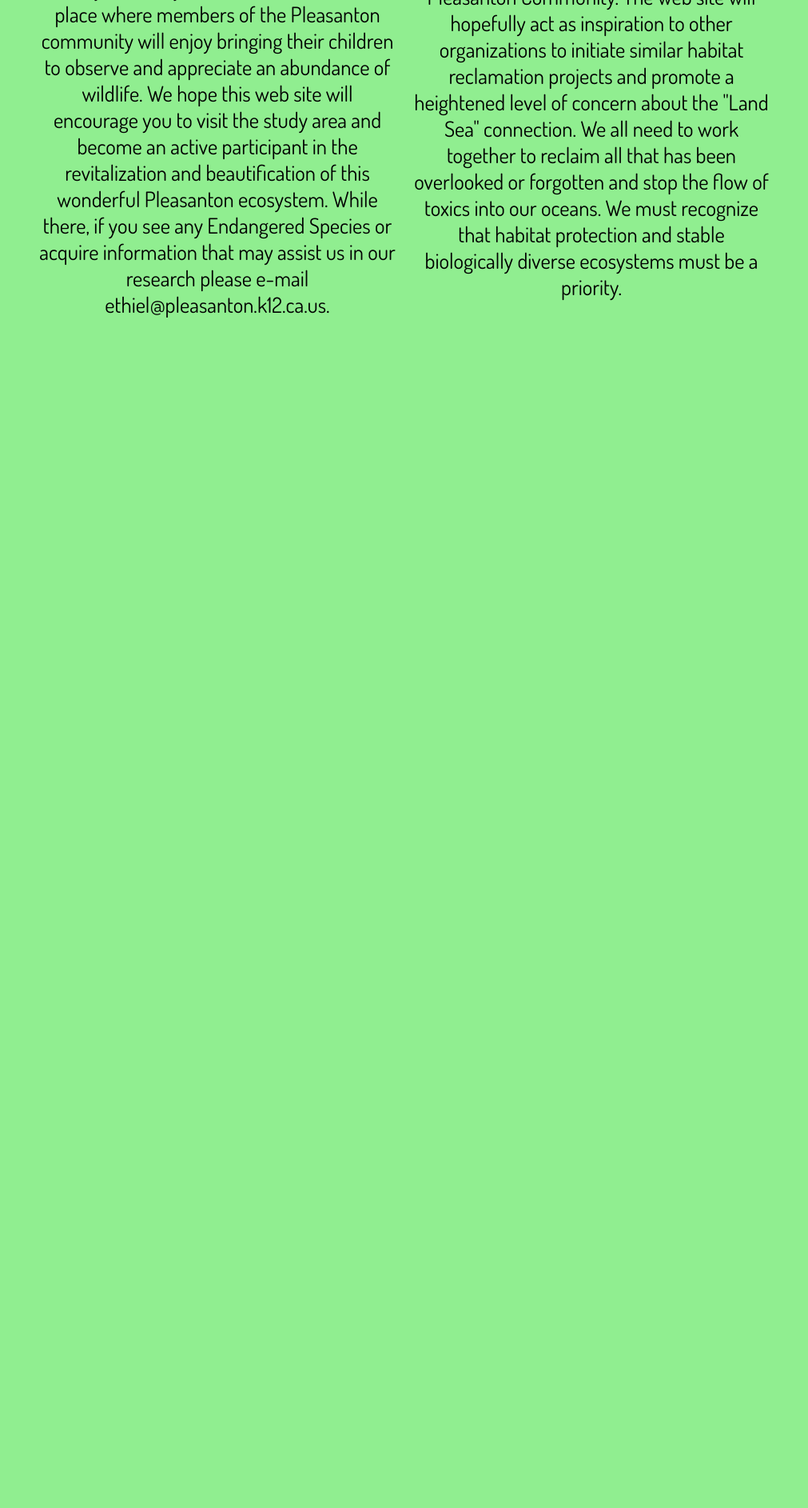
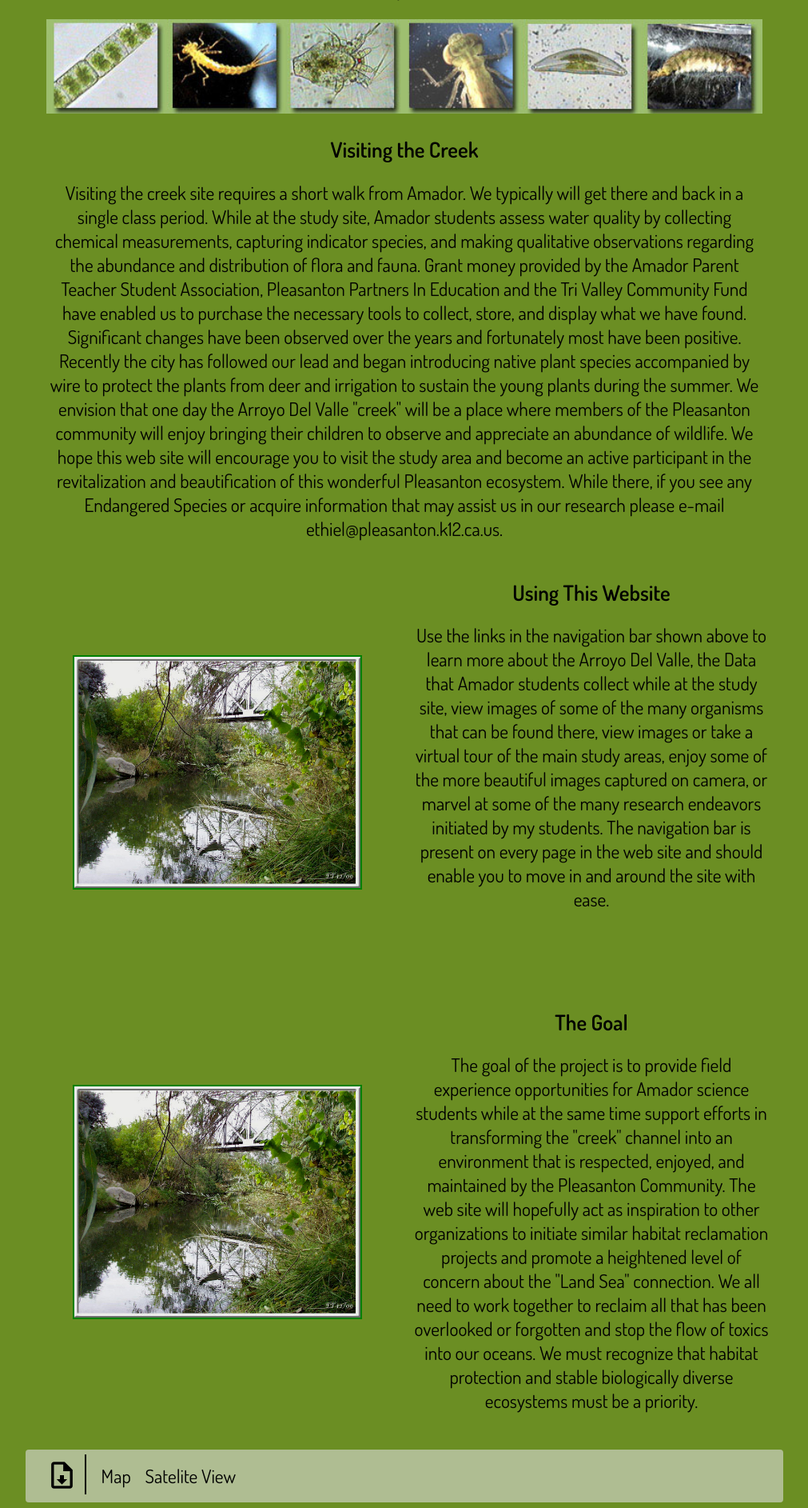
Before and after one commit to subatuba21/Creek, a PHP site: page / in a window 1280 px wide. Shown: the part 1635-3520 px from the top of the page at 80% size, without its empty margins (134-1145 px from the left). Before the commit the page ends 2032 px from the top, so only its background shows below. Run offline with PHP 8.4, Linux system fonts and the light colour scheme; some libraries are stand-ins or nearby versions.

Commit message:
main layout

```diff
--- a/creek.css
+++ b/creek.css
@@ -121,8 +121,11 @@ h1 {
   margin: 0px;
   text-align: center;
   font-family: 'Dosis', sans-serif;
-  font-size: 20pt;
-  background-color:  	#90EE90;
+  font-size: 17.5pt;
+  background-color: #6B8E23;
+  width: 100%;
+  padding-bottom: 20px;
+  display: inline-block;
   }
 
 h2 {
@@ -132,18 +135,48 @@ h2 {
   text-align: center;
 }
 
-#mtgrid {
+.mtgrid {
   display: grid;
   grid-template-columns: 15% 35% 35% 15%;
-  grid-template-rows: auto auto;
+  grid-template-rows: 1fr 1fr;
   justify-content: center;
   align-content: center;
   grid-column-gap: 20px;
   grid-row-gap: 10px;
+  padding-bottom: 20px;
+}
+
+#im1 {
+  grid-area: 1/2/2/3;
+  width: 100%;
+  height: 100%;
+  display: flex;
+  justify-content: center;
+  align-items: center;
+}
+#im2 {
+  grid-area: 2/2/3/3;
+  width: 100%;
+  height: 100%;
+  display: flex;
+  justify-content: center;
+  align-items: center;
+}
+
+.mtgrid img {
+  max-width: 80%;
+  object-fit: cover;
+  border: 2px solid green;
 }
 
 #visit {
-  grid-area: 1/2/3/3;
+  text-align: center;
+  margin-bottom: 2%;
+}
+
+#visit p {
+  margin-left: 15%;
+  margin-right: 15%;
 }
 
 #use {
@@ -347,3 +352,100 @@ h2 {
   border: 5px solid black;
   border-radius: 10px;
 }
+
+#switchbuttons {
+  float: right;
+}
+
+.switchbutton {
+  display: flex;
+  height: 130px;
+  width: 130px;
+  background-color: blue;
+  justify-content: center;
+  align-items: center;
+  margin: 10px;
+  border-radius: 10px;
+}
+
+.c1 {
+  background: url(pics/leafp.jpg);
+  background-repeat: no-repeat;
+  background-size: cover;
+}
+
+.c2 {
+  background: url(pics/fish.jpg);
+  background-repeat: no-repeat;
+  background-size: cover;
+}
+
+#duck {
+max-height: 100px;
+max-width: 100px;
+}
+
+h6 {
+  width: 100%;
+    background-color: rgba(0, 0, 0, 0.5);
+    color: white;
+}
+
+.separator {
+  width: 20%;
+  margin-top: 50px;
+  color: #256d7b;
+}
+
+#about {
+  text-align: center;
+  width: 100%;
+}
+
+#about p {
+  display: inline-block;
+  width: 70%;
+  margin-top: 2%;
+}
+
+#filebar {
+  display: inline-block;
+  width: 73%;
+  margin-top: 2%;
+  margin-bottom: 2%;
+  background-color: rgba(220,220,220, 0.6);
+  border-radius: 4px;
+  padding: .5%;
+}
+
+#filebar i {
+  display: inline-block;
+  margin-left: 2%;
+  margin-right: 2%;
+  float: left;
+  font-size: 30pt;
+  clear: right;
+  border-right: 2px solid black;
+  padding-right: .9%;
+}
+
+#filebar li {
+  list-style-type: none;
+  margin-right: 2%;
+  float: left;
+
+}
+
+#filebar li:hover {
+  opacity: .6;
+}
+
+#filebar a{
+  text-decoration: none;
+  color: black;
+}
+
+#filebar ul {
+  position: relative;
+  top: -12px;
+}
--- a/index.php
+++ b/index.php
@@ -6,6 +6,7 @@
   <title>AV Creek Website</title>
   <link rel="stylesheet" href="creek.css">
   <link href="https://fonts.googleapis.com/css?family=Dosis:200,300,400,500,600,700,800" rel="stylesheet">
+  <link rel="stylesheet" href="https://cdn.materialdesignicons.com/4.4.95/css/materialdesignicons.min.css">
 </head>
 <body>
     <?php
@@ -22,20 +23,62 @@
       </div>
     </div>
     <div id="maintext">
-      <div id="mtgrid">
+      <div id="about">
+        <p>The Arroyo Del Valle is a tributary branching from the Lake del Valle watershed. It winds its way through the town of Pleasanton. Pleasanton's Main Street passes over it and the historic Pleasanton Hotel sits along side the creek bank.
+What is now a creek used to be a significant tributary supporting a healthy steelhead population. Winter storms would create significant runoff and fill the Arroyo with enough water to allow fish to migrate inland to numerous spawning sites.
+As the city of Pleasanton continued to grow and housing sprang up along the banks of the Arroyo, erosion became a major concern. Concrete pilings and rip rock was deposited at vulnerable bends in the Arroyo to curb erosion. Formation of local reservoirs needed to recharge the valleys underground aquifer, and water diversion for industry and recreational use led to a significant reduction of water flow and a channel that would end up being dry throughout most of the summer. Due to Kaiser Industries quarry operations, located by the Shadow Cliffs reservoir, there is currently water flow throughout the entire year. Their mining operations involves pumping water from the quarry site into the Del Valle channel creating what the Arroyo has become today. Duing our research there have been three occasions where diversion of water into the channel was stopped to accomodate maintenance operations. This led to the creek completely drying up below the Main Street Bridge and killing thousands of fish, amphibians, and countless numbers of aquatic insects. We have made efforts to insure that the company continues a supply of water so as to maintain the ecosystem that they have created. California Fish and Game have assisted us with this effort. For more about what we have observed, visit the Arroyo Field Guide, Arroyo Data Collection, or Arroyo Study Sites.
+The steelhead may be gone but the Arroyo still creates a wonderfull wetland habitat. Stoic trees, blue herons, belted kingfishers, large mouth black bass, blugill, racoons, and other interesting wildlife are still common in the Arroyo Del Valle.
+Many residents and local industry aren't aware of what the Arroyo once was and what is has the potential to become. It is for this reason that the Amador Valley High School Science Department has begun the Arroyo Del Valle Creek Watch Project. Our mission is to use the creek as an outdoor laboratory. While learning basic concepts in both life and physical sciences students will hopefully develop an appreciation for one of Pleasanton's remaining natural resources and perhaps help to establish a more stable ecosystem.
+        </p>
+        <img style="width:70%;"src="pics/banner2.jpg" alt="">
+      </div>
         <div id="visit">
           <h2>Visiting the Creek</h2>
+          <p>
           Visiting the creek site requires a short walk from Amador. We typically will get there and back in a single class period. While at the study site, Amador students assess water quality by collecting chemical measurements, capturing indicator species, and making qualitative observations regarding the abundance and distribution of flora and fauna. Grant money provided by the Amador Parent Teacher Student Association, Pleasanton Partners In Education and the Tri Valley Community Fund have enabled us to purchase the necessary tools to collect, store, and display what we have found. Significant changes have been observed over the years and fortunately most have been positive. Recently the city has followed our lead and began introducing native plant species accompanied by wire to protect the plants from deer and irrigation to sustain the young plants during the summer. We envision that one day the Arroyo Del Valle "creek" will be a place where members of the Pleasanton community will enjoy bringing their children to observe and appreciate an abundance of wildlife. We hope this web site will encourage you to visit the study area and become an active participant in the revitalization and beautification of this wonderful Pleasanton ecosystem. While there, if you see any Endangered Species or acquire information that may assist us in our research please e-mail ethiel@pleasanton.k12.ca.us.
+        </p>
+      </div>
+      <div class="mtgrid">
+        <div id="im1">
+          <img src="pics/5.jpg" alt="">
+        </div>
+        <div id="im2">
+            <img src="pics/5.jpg" alt="">
+        </div>
+
+        <div id="goal">
+          <h2>The Goal</h2>
+          The goal of the project is to provide field experience opportunities for Amador science students while at the same time support efforts in transforming the "creek" channel into an environment that is respected, enjoyed, and maintained by the Pleasanton Community. The web site will hopefully act as inspiration to other organizations to initiate similar habitat reclamation projects and promote a heightened level of concern about the "Land Sea" connection. We all need to work together to reclaim all that has been overlooked or forgotten and stop the flow of toxics into our oceans. We must recognize that habitat protection and stable biologically diverse ecosystems must be a priority.
         </div>
         <div id="use">
           <h2>Using This Website</h2>
           Use the links in the navigation bar shown above to learn more about the Arroyo Del Valle, the Data that Amador students collect while at the study site, view images of some of the many organisms that can be found there, view images or take a virtual tour of the main study areas, enjoy some of the more beautiful images captured on camera, or marvel at some of the many research endeavors initiated by my students. The navigation bar is present on every page in the web site and should enable you to move in and around the site with ease.
         </div>
-        <div id="goal">
-          <h2>The Goal</h2>
-          The goal of the project is to provide field experience opportunities for Amador science students while at the same time support efforts in transforming the "creek" channel into an environment that is respected, enjoyed, and maintained by the Pleasanton Community. The web site will hopefully act as inspiration to other organizations to initiate similar habitat reclamation projects and promote a heightened level of concern about the "Land Sea" connection. We all need to work together to reclaim all that has been overlooked or forgotten and stop the flow of toxics into our oceans. We must recognize that habitat protection and stable biologically diverse ecosystems must be a priority.
+      </div>
+      <div id="filebar">
+        <i class="mdi mdi-file-download-outline"></i>
+        <ul>
+          <li>
+            <a href="">Map</a>
+          </li>
+          <li>
+            <a href="">Satelite View</a>
+          </li>
+        </ul>
+
       </div>
     </div>
+
+<!--
+<div class="switchbutton c1">
+  <h6>The Goal</h6>
 </div>
+<div class="switchbutton c2">
+  <h6>How to use this website</h6>
+</div>
+
+
+  -->
+
   </body>
 </html>
--- a/navbar.php
+++ b/navbar.php
@@ -17,7 +17,7 @@
         </div>
         </div>
       <div id='logo'> <!--logo-->
-          <img id='logoimg' src='pics/logo.jpg'>
+          <img id='logoimg' src=''>
       </div>
       <div id='navbar-right'>
       </div>
```
Also changed, not shown: other parts of creek.css (+13 -41 lines), js/fieldguide.js (added), pics/5.jpg (added), pics/Arroyo-Del-Valle.jpg (added), pics/arroyo-del-valle.jpg (deleted), pics/banner2.jpg (added), pics/creek_good.jpg (added), pics/duck.jpeg (added), pics/duck.png (added), pics/fish.jpg (added), pics/leafp.jpg (added), pics/rivpic.jpg (added), pics/rivpic.png (added). Lines whose indentation alone changed are shown as unchanged.
